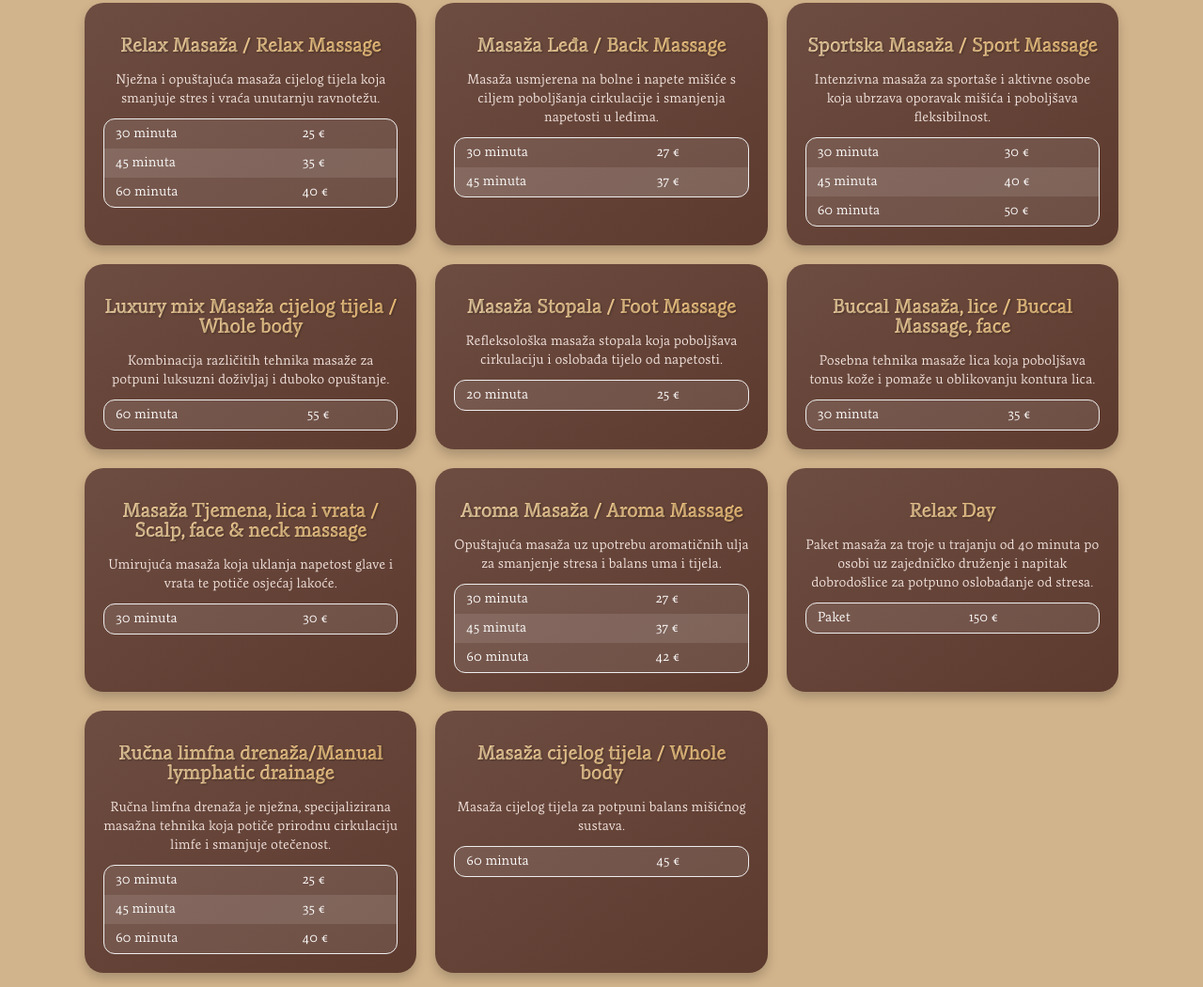
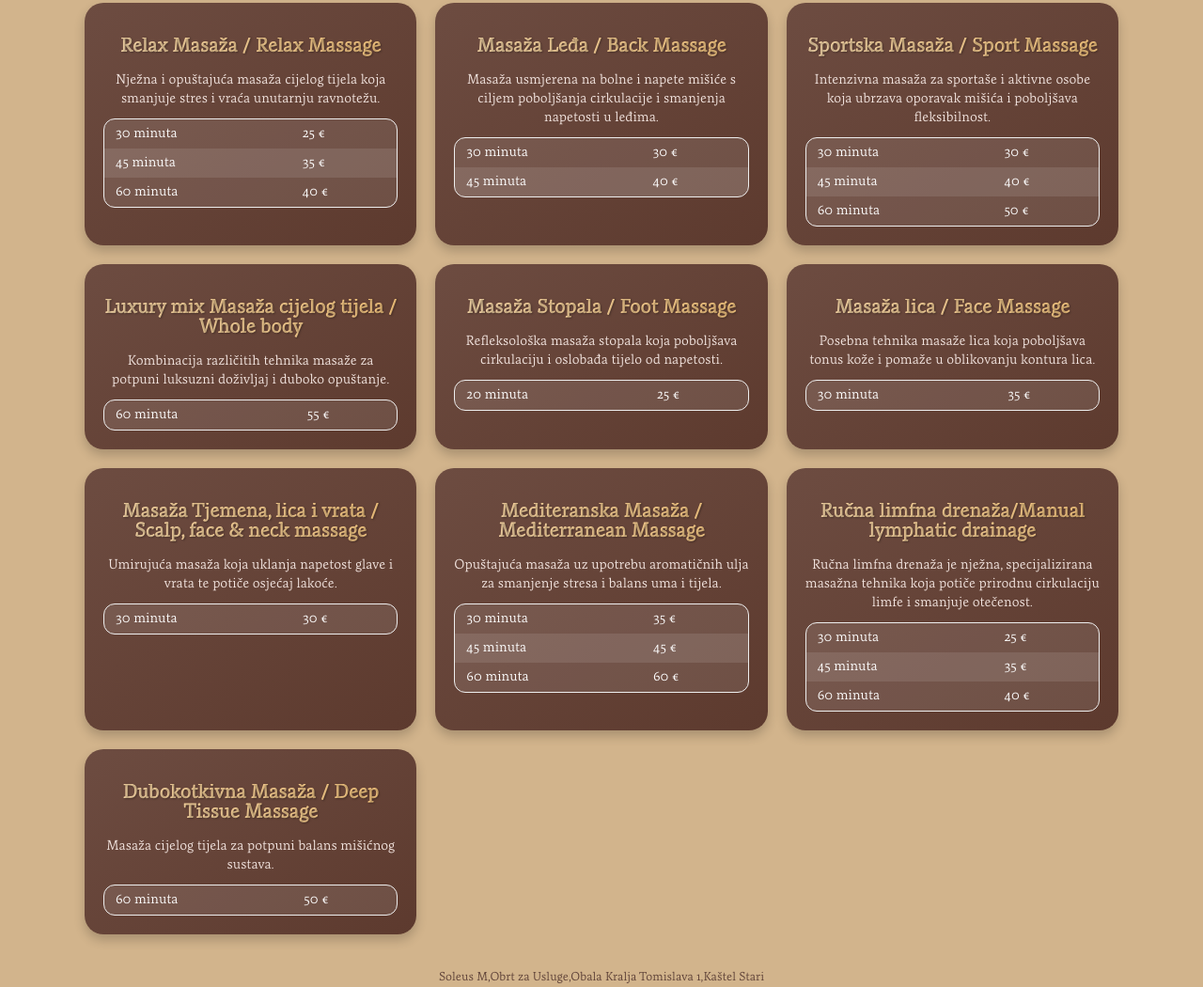
Before and after one commit to tomoa75/salon, a website: page cjenik.html in a window 1280 px wide. Shown: the part 242-1292 px from the top of the page at 94% size. Drawn offline with Linux system fonts and the light colour scheme.

Commit message:
azururan cjenik

```diff
--- a/cjenik.html
+++ b/cjenik.html
@@ -54,11 +54,11 @@
             <table>
               <tr>
                 <td>30 minuta</td>
-                <td>27 €</td>
+                <td>30 €</td>
               </tr>
               <tr>
                 <td>45 minuta</td>
-                <td>37 €</td>
+                <td>40 €</td>
               </tr>
             </table>
           </div>
@@ -123,9 +123,9 @@
           </div>
         </div>
 
-        <!-- Buccal Masaža -->
+        <!-- Masaža lica -->
         <div class="card">
-          <h2>Buccal Masaža, lice / Buccal Massage, face</h2>
+          <h2>Masaža lica / Face Massage</h2>
           <p>
             Posebna tehnika masaže lica koja poboljšava tonus kože i pomaže u
             oblikovanju kontura lica.
@@ -157,9 +157,9 @@
           </div>
         </div>
 
-        <!-- Aroma Masaža -->
+        <!-- Mediteranska Masaža -->
         <div class="card">
-          <h2>Aroma Masaža / Aroma Massage</h2>
+          <h2>Mediteranska Masaža / Mediterranean Massage</h2>
           <p>
             Opuštajuća masaža uz upotrebu aromatičnih ulja za smanjenje stresa i
             balans uma i tijela.
@@ -168,32 +168,15 @@
             <table>
               <tr>
                 <td>30 minuta</td>
-                <td>27 €</td>
+                <td>35 €</td>
               </tr>
               <tr>
                 <td>45 minuta</td>
-                <td>37 €</td>
+                <td>45 €</td>
               </tr>
               <tr>
                 <td>60 minuta</td>
-                <td>42 €</td>
-              </tr>
-            </table>
-          </div>
-        </div>
-
-        <!-- Relax Day -->
-        <div class="card">
-          <h2>Relax Day</h2>
-          <p>
-            Paket masaža za troje u trajanju od 40 minuta po osobi uz zajedničko
-            druženje i napitak dobrodošlice za potpuno oslobađanje od stresa.
-          </p>
-          <div class="prices">
-            <table>
-              <tr>
-                <td>Paket</td>
-                <td>150 €</td>
+                <td>60 €</td>
               </tr>
             </table>
           </div>
@@ -225,13 +208,13 @@
         </div>
 
         <div class="card">
-          <h2>Masaža cijelog tijela / Whole body</h2>
+          <h2>Dubokotkivna Masaža / Deep Tissue Massage</h2>
           <p>Masaža cijelog tijela za potpuni balans mišićnog sustava.</p>
           <div class="prices">
             <table>
               <tr>
                 <td>60 minuta</td>
-                <td>45 €</td>
+                <td>50 €</td>
               </tr>
             </table>
           </div>
```
